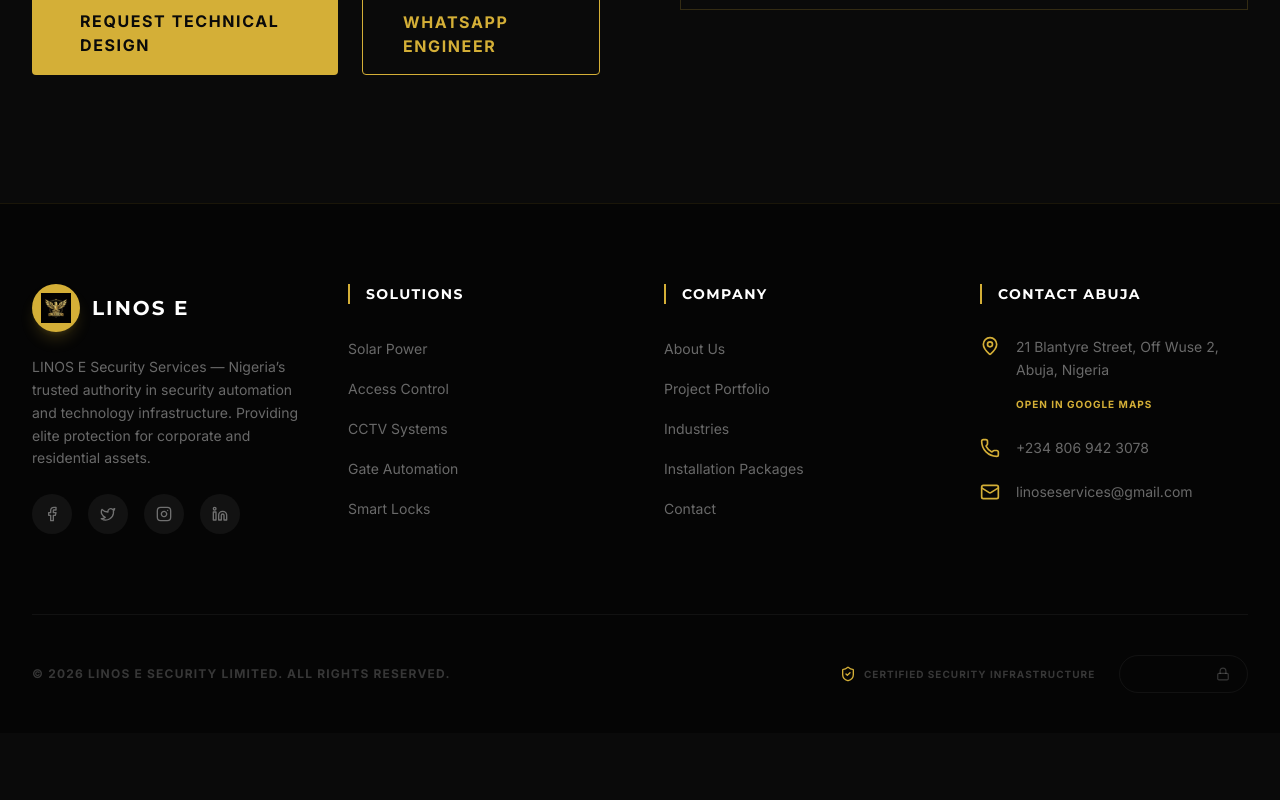
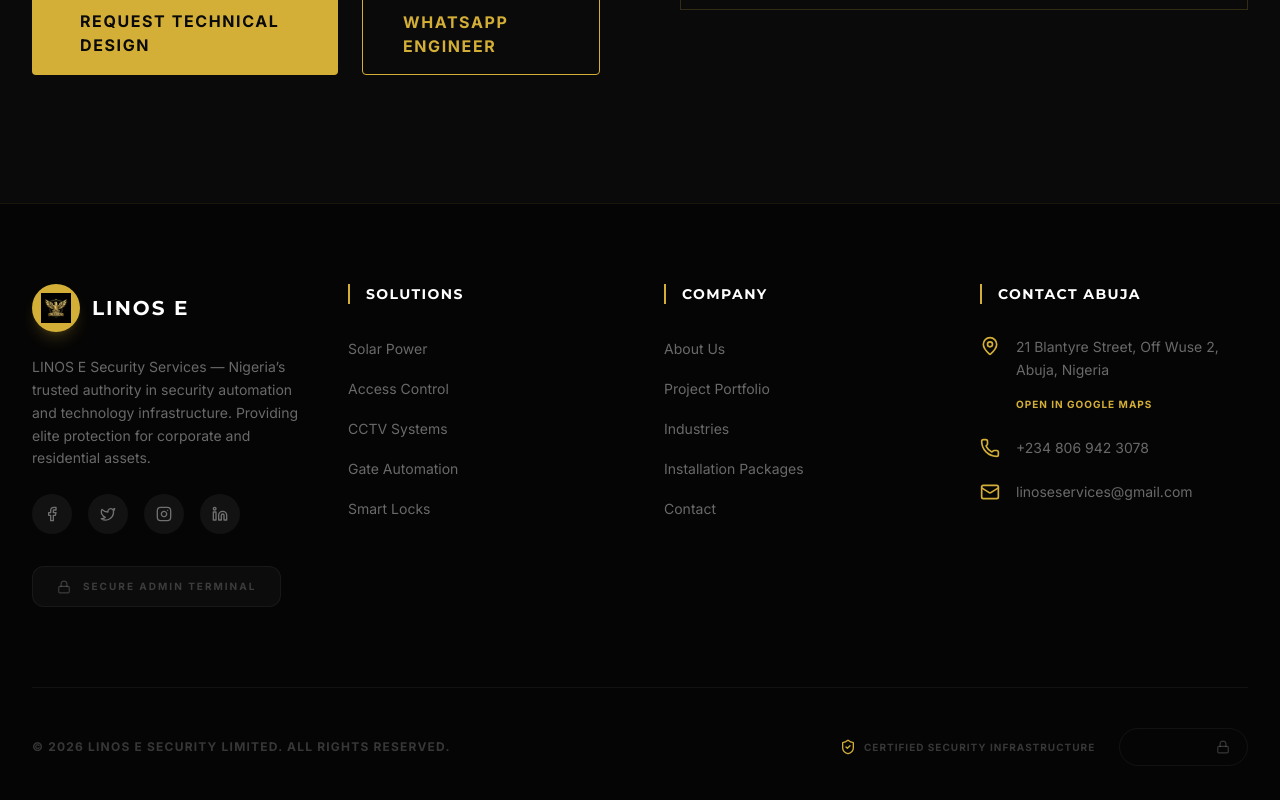
Before and after one commit to mfventures01-maker/linossecurity, a Next.js app: page / in a window 1280 px wide. Shown: the part 7107-7907 px from the top of the page. Before the commit the page ends 7840 px from the top, so only its background shows below. Built offline with nearby package versions, Linux system fonts and the light colour scheme.

Commit message:
feat: add secure admin terminal button to footer

```diff
--- a/components/Footer.tsx
+++ b/components/Footer.tsx
@@ -1,6 +1,6 @@
 import Link from 'next/link';
 import Image from 'next/image';
-import { Facebook, Twitter, Instagram, Linkedin, Mail, Phone, MapPin, ShieldCheck } from 'lucide-react';
+import { Facebook, Twitter, Instagram, Linkedin, Mail, Phone, MapPin, ShieldCheck, Lock } from 'lucide-react';
 import { BUSINESS_DETAILS } from '@/config/business';
 
 export default function Footer() {
@@ -9,6 +9,7 @@ export default function Footer() {
             <div className="max-w-7xl mx-auto px-4 sm:px-6 lg:px-8">
                 <div className="grid grid-cols-1 md:grid-cols-2 lg:grid-cols-4 gap-12 mb-20">
                     {/* Brand */}
+                    <div className="space-y-8">
                         <div className="space-y-6">
                             <Link href="/" className="flex items-center space-x-3">
                                 <div className="relative w-12 h-12 bg-linos-gold rounded-full flex items-center justify-center p-2 shadow-lg shadow-linos-gold/20 flex-shrink-0">
@@ -26,6 +27,16 @@ export default function Footer() {
                                     </a>
                                 ))}
                             </div>
+                        </div>
+
+                        {/* Admin Link */}
+                        <Link
+                            href="/admin/login"
+                            className="inline-flex items-center space-x-3 px-6 py-3 bg-white/[0.03] border border-white/5 rounded-xl text-white/20 hover:text-linos-gold hover:border-linos-gold/30 transition-all group"
+                        >
+                            <Lock className="w-3.5 h-3.5 group-hover:scale-110 transition-transform" />
+                            <span className="text-[10px] font-bold uppercase tracking-[0.2em]">Secure Admin Terminal</span>
+                        </Link>
                     </div>
 
                     {/* Quick Links */}
```
Lines whose indentation alone changed are shown as unchanged.
